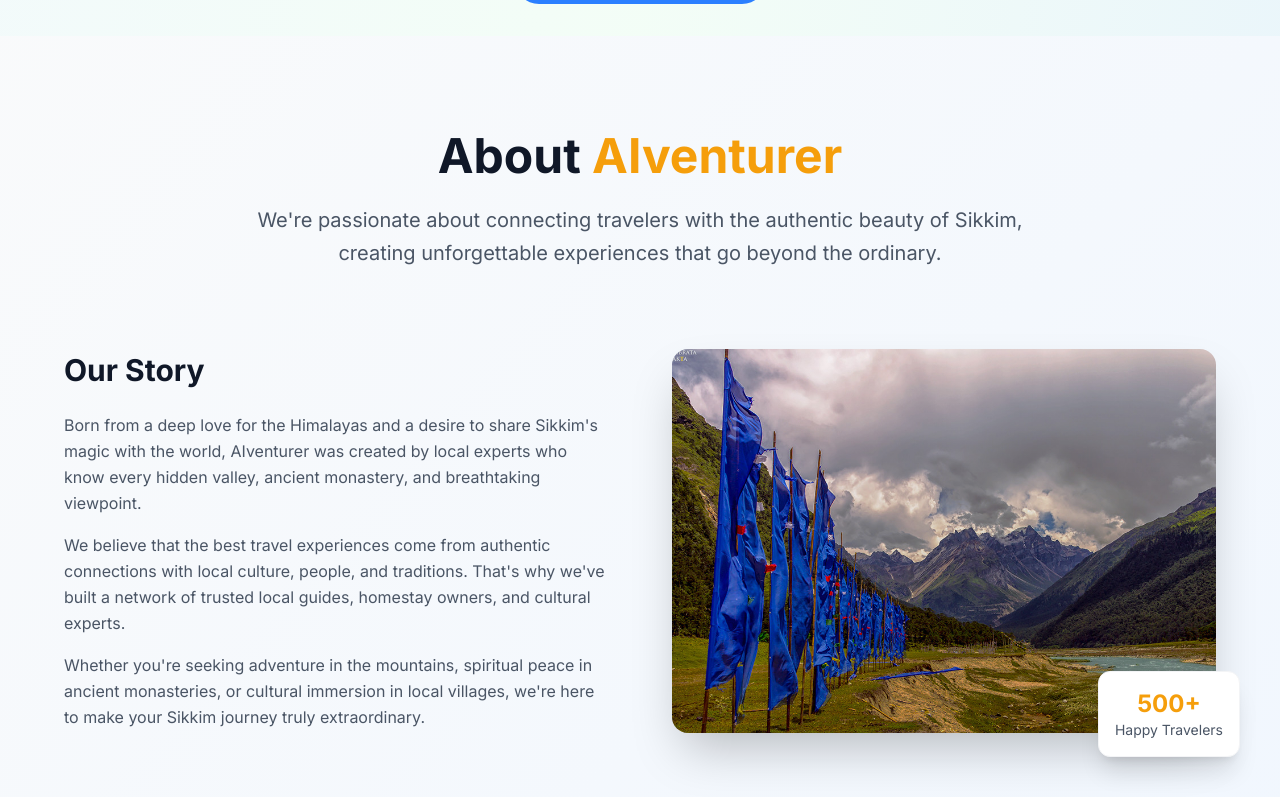
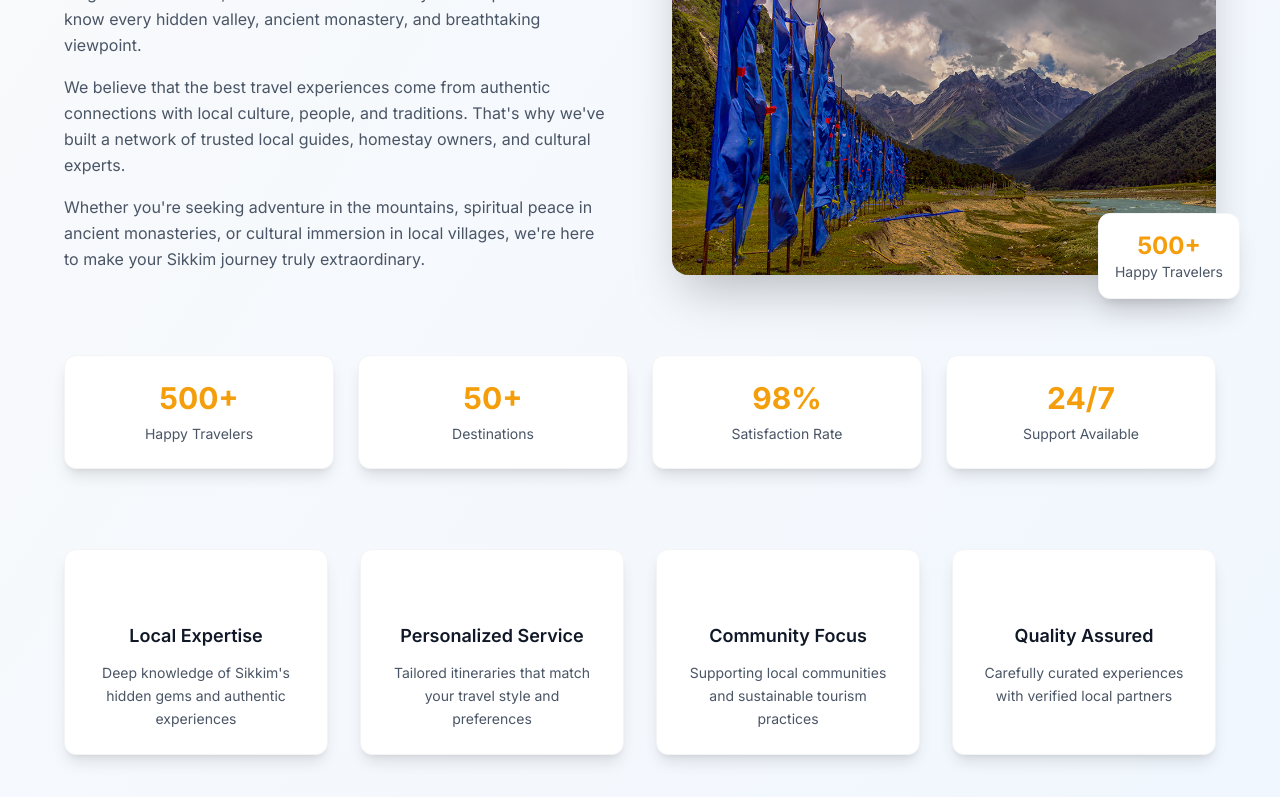
Before and after one commit to SumanChettri/Sikkim_Tourism, a React (Vite) app in the folder frontend/: page / in a window 1280 px wide. Shown: the part 2888-3685 px from the top of the page. Built offline with nearby package versions, Linux system fonts and the light colour scheme; some icons are missing.

Commit message:
fix: Resolve build errors and enhance About section - Fix incorrect DestinationCard import in Home.jsx - Enhance AboutSection with stats, mission, and vision - Add comprehensive company information - Fix syntax issues causing build failures

```diff
--- a/frontend/src/components/AboutSection.jsx
+++ b/frontend/src/components/AboutSection.jsx
@@ -1,5 +1,5 @@
 import React from 'react';
-import { FaMountain, FaHeart, FaUsers, FaAward } from 'react-icons/fa6';
+import { FaMountain, FaHeart, FaUsers, FaAward, FaMapMarkedAlt, FaCamera } from 'react-icons/fa6';
 
 const AboutSection = () => {
   const features = [
@@ -23,6 +23,13 @@
       title: "Quality Assured",
       description: "Carefully curated experiences with verified local partners"
     }
+  ];
+
+  const stats = [
+    { number: "500+", label: "Happy Travelers" },
+    { number: "50+", label: "Destinations" },
+    { number: "98%", label: "Satisfaction Rate" },
+    { number: "24/7", label: "Support Available" }
   ];
 
   return (
@@ -86,8 +93,18 @@
             </div>
           </div>
 
+          {/* Stats Section */}
+          <div className="grid grid-cols-2 md:grid-cols-4 gap-6 mb-16 md:mb-20">
+            {stats.map((stat, index) => (
+              <div key={index} className="text-center p-6 bg-white rounded-xl shadow-lg border border-gray-100">
+                <div className="text-3xl font-bold text-accent mb-2">{stat.number}</div>
+                <div className="text-gray-600 text-sm">{stat.label}</div>
+              </div>
+            ))}
+          </div>
+
           {/* Features Grid */}
-          <div className="grid grid-cols-1 md:grid-cols-2 lg:grid-cols-4 gap-8">
+          <div className="grid grid-cols-1 md:grid-cols-2 lg:grid-cols-4 gap-8 mb-16 md:mb-20">
             {features.map((feature, index) => (
               <div key={index} className="text-center p-6 bg-white rounded-xl shadow-lg hover:shadow-xl transition-all duration-300 border border-gray-100">
                 <div className="flex justify-center mb-4">
@@ -103,8 +120,35 @@
             ))}
           </div>
 
+          {/* Mission & Vision */}
+          <div className="grid grid-cols-1 md:grid-cols-2 gap-8 mb-16 md:mb-20">
+            <div className="bg-white rounded-2xl shadow-xl p-8 border border-gray-100">
+              <div className="flex items-center mb-4">
+                <FaMapMarkedAlt className="w-8 h-8 text-accent mr-3" />
+                <h3 className="text-2xl font-bold text-gray-900">Our Mission</h3>
+              </div>
+              <p className="text-gray-600 leading-relaxed">
+                To provide authentic, immersive travel experiences that showcase the true
+                beauty of Sikkim while supporting local communities and preserving the
+                region's cultural heritage for future generations.
+              </p>
+            </div>
+
+            <div className="bg-white rounded-2xl shadow-xl p-8 border border-gray-100">
+              <div className="flex items-center mb-4">
+                <FaCamera className="w-8 h-8 text-accent mr-3" />
+                <h3 className="text-2xl font-bold text-gray-900">Our Vision</h3>
+              </div>
+              <p className="text-gray-600 leading-relaxed">
+                To become the leading platform for authentic Sikkim experiences,
+                connecting travelers with the heart and soul of this magical region
+                through personalized, sustainable tourism.
+              </p>
+            </div>
+          </div>
+
           {/* CTA Section */}
-          <div className="text-center mt-16 md:mt-20">
+          <div className="text-center">
             <div className="bg-white rounded-2xl shadow-xl p-8 md:p-12 border border-gray-100">
               <h3 className="text-2xl md:text-3xl font-bold text-gray-900 mb-4">
                 Ready to Experience Sikkim?
--- a/frontend/src/pages/Home.jsx
+++ b/frontend/src/pages/Home.jsx
@@ -1,8 +1,7 @@
 import { useState } from "react";
 import HeroSection from "../components/HeroSection";
 import SearchBar from "../components/SearchBar";
-// import DestinationCard from "../components/DestinationCard";
-import DestinationCard from "../components/Destinations";
+import DestinationCard from "../components/DestinationCard";
 import { destinations } from "../data/destinations";
 import { FaStar, FaQuoteLeft } from "react-icons/fa6";
 import WhyChooseUs from "../components/WhyCooseUs";
```
